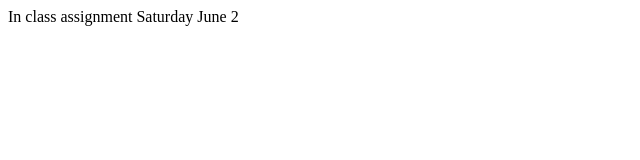
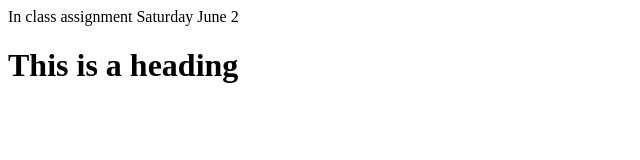
Before and after one commit to Schluetergithub/schluetergithub.github.io, a plain HTML site: page index.html in a window 1280 px wide. Shown: the whole page, without its empty margins (0-640 px from the left). Drawn offline with Linux system fonts and the light colour scheme.

Commit message:
This is my first edit June/2

```diff
--- a/index.html
+++ b/index.html
@@ -3,6 +3,9 @@
     <head>
         In class assignment Saturday June 2
     </head>
+    <body>
+        <h1>This is a heading</h1>
+    </body>
 
 
 </html>
```
